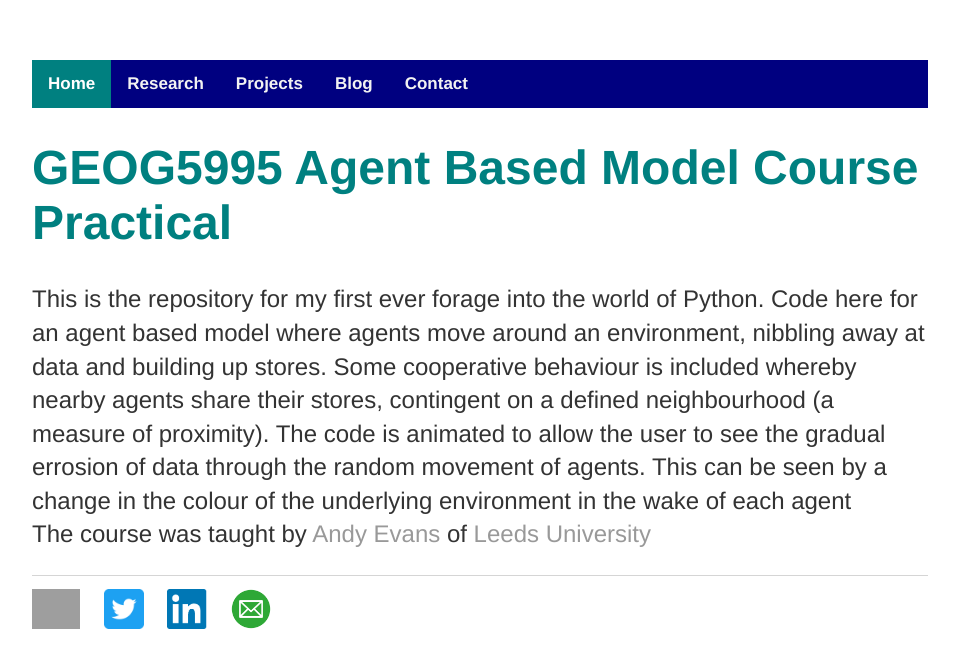
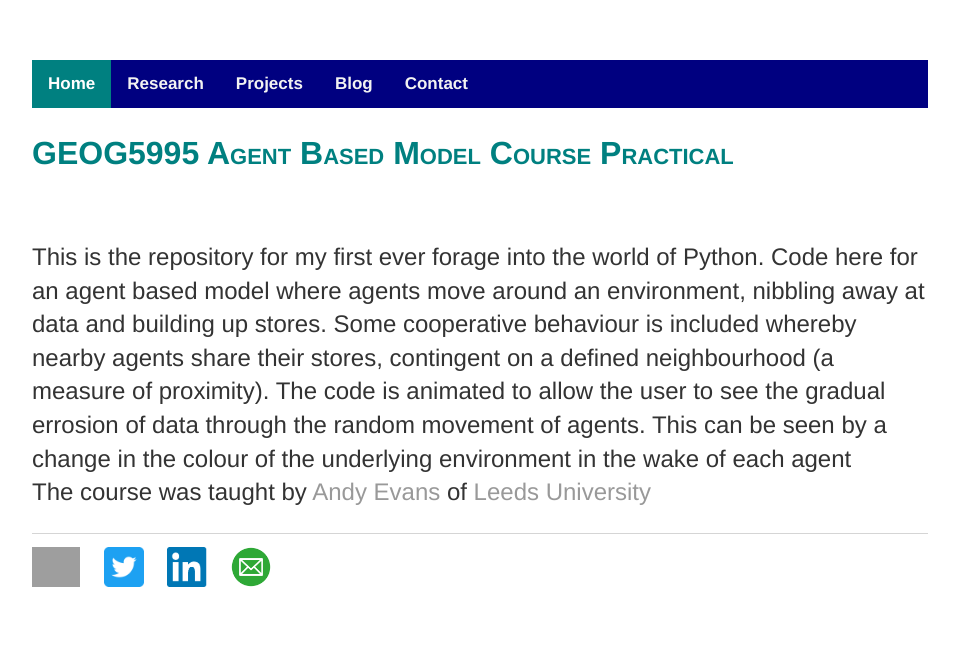
Before and after one commit to jendmurphy/jendmurphy.github.io, a Jekyll site: the page built from projects/index.html, in a window 1280 px wide. Shown: the top 668 px of the page, without its empty margins (160-1119 px from the left). Built offline with Jekyll 4.4.1, drawn with Linux system fonts in a browser that asks for light colours; grey boxes are pictures that could not be loaded.

```diff
--- a/projects/index.html
+++ b/projects/index.html
@@ -3,7 +3,7 @@ layout: default
 title: Projects
 ---
 
-<a href = "https://github.com/jendmurphy/GEOG5995_Agent-based-models"><h1>GEOG5995 Agent Based Model Course Practical</h1></a>
+<a href = "https://github.com/jendmurphy/GEOG5995_Agent-based-models"><h2>GEOG5995 Agent Based Model Course Practical</h2></a></br>
 
 <p>  This is the repository for my first ever forage into the world of Python.  Code here for an agent based model where agents move around an environment, nibbling away at data and building up stores.  Some cooperative behaviour is included whereby nearby agents share their stores, contingent on a defined neighbourhood (a measure of proximity).  The code is animated to allow the user to see the gradual errosion of data through the random movement of agents.  This can be seen by a change in the colour of the underlying environment in the wake of each agent </br>
 The course was taught by <a href = "https://github.com/AJEvans">Andy Evans</a> of <a href = "http://www.geog.leeds.ac.uk/people/a.evans/">Leeds University</a></p>
```
